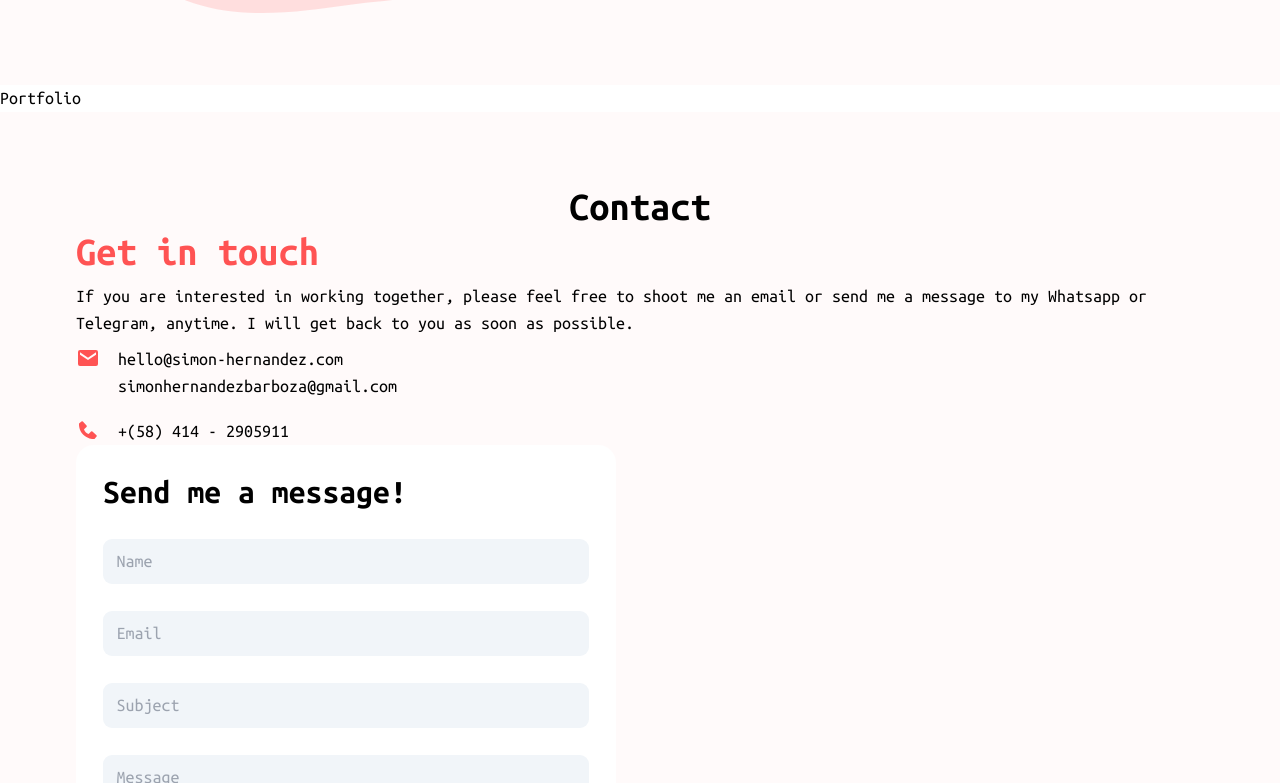
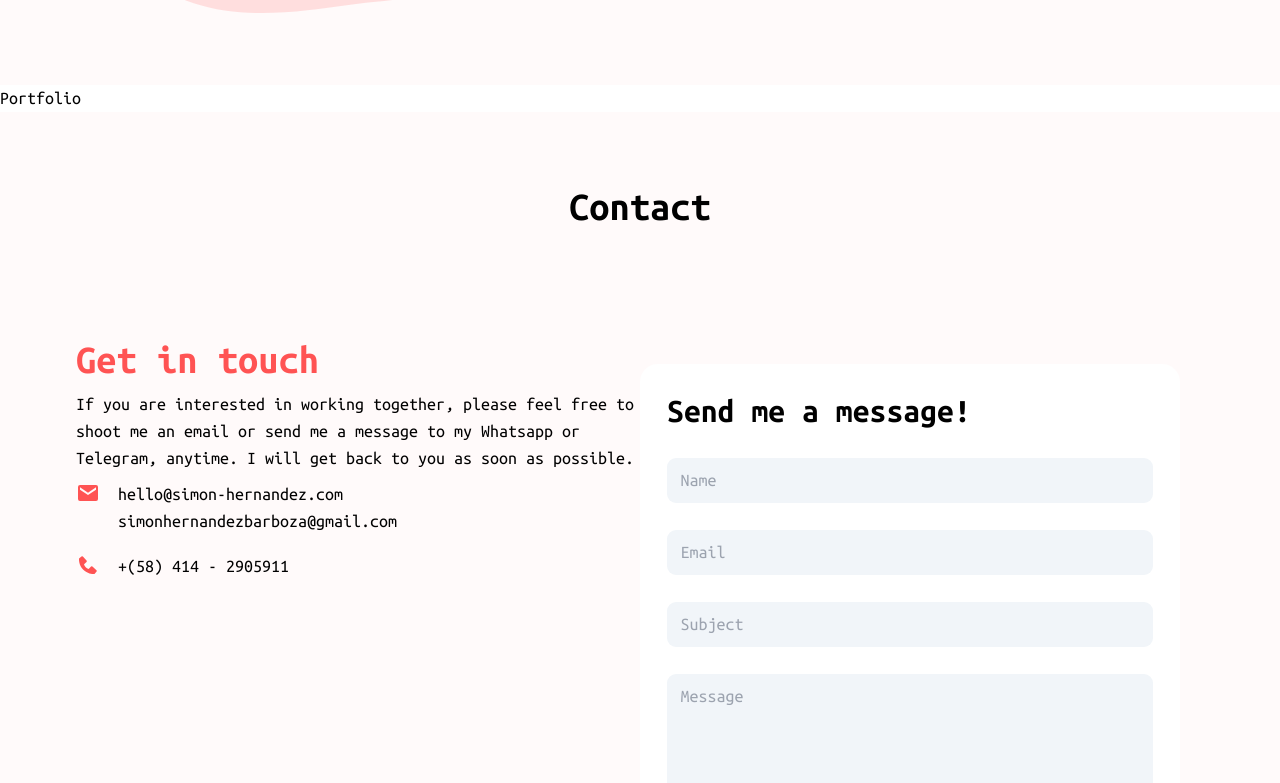
Before and after one commit to simonhernandez/react-portfolio, a React (Vite) app: page / in a window 1280 px wide. Shown: the part 2957-3740 px from the top of the page. Built offline with nearby package versions, Linux system fonts and the light colour scheme.

Commit message:
feat: form styles

```diff
--- a/src/components/Contact.jsx
+++ b/src/components/Contact.jsx
@@ -7,15 +7,15 @@ const Contact = () => {
   return (
     <section
       id="section"
-      className={`${spacing.paddingY} bg-primary_very_light`}
+      className={`${spacing.paddingY} bg-primary_very_light text-center md:text-left`}
     >
-      <Wrapper styles={`${layout.wrapper}`}>
+      <Wrapper styles={`${layout.wrapper} space-y-8 md:space-y-24`}>
         <header className="text-center">
           <h2 className={typography.heading2}>Contact</h2>
         </header>
 
-        <div>
-          <div className="space-y-2">
+        <div className="space-y-6 md:flex">
+          <div className="space-y-2 flex-1">
             <h2 className={`${typography.heading2} text-primary`}>
               Get in touch
             </h2>
@@ -24,7 +24,7 @@ const Contact = () => {
               shoot me an email or send me a message to my Whatsapp or Telegram,
               anytime. I will get back to you as soon as possible.
             </p>
-            <address className="space-y-4">
+            <address className="space-y-4 text-left">
               <div className="flex gap-4">
                 <svg
                   xmlns="http://www.w3.org/2000/svg"
@@ -68,7 +68,7 @@ const Contact = () => {
             </address>
           </div>
 
-          <div>
+          <div className="flex-1">
             <Form />
           </div>
         </div>
```
